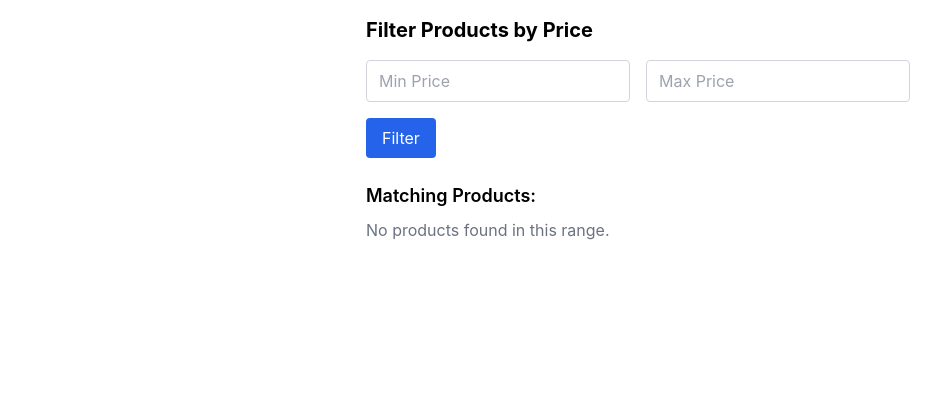
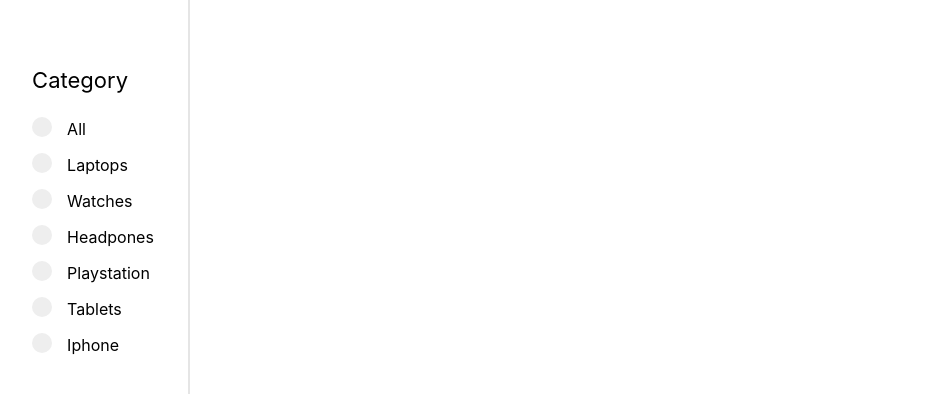
Before and after one commit to HasalKenula/Ecommerce_frontEnd, a React (Vite) app: page /gagets in a window 1280 px wide. Shown: the top 394 px of the page, without its empty margins (2-943 px from the left). Built offline with nearby package versions, Linux system fonts and the light colour scheme; sample sign-in values are in the browser's storage.

Commit message:
added categories to productFilter page

```diff
--- /dev/null
+++ b/src/components/Input.tsx
@@ -0,0 +1,19 @@
+type InputProps = {
+    handleChange: (event: React.ChangeEvent<HTMLInputElement>) => void;
+    value: string | number;
+    title: string;
+    name: string;
+    color?: string; // Optional because not all inputs might need a color
+  };
+
+const Input = ({ handleChange, value, title, name, color }:InputProps) => {
+    return (
+      <label className="sidebar-label-container">
+        <input onChange={handleChange} type="radio" value={value} name={name} />
+        <span className="checkmark" style={{ backgroundColor: color }}></span>
+        {title}
+      </label>
+    );
+  };
+
+  export default Input;
--- a/src/pages/ProductFilter.tsx
+++ b/src/pages/ProductFilter.tsx
@@ -1,82 +1,31 @@
-import React, { useState } from 'react';
+import  { useState} from "react";
 
-interface Product {
-  id: number;
-  name: string;
-  price: number;
+
+import Sidebar from "./sidebar/Sidebar";
+
+import "./Sidebar/Sidebar.css";
+
+
+
+function ProductFilter() {
+
+
+
+
+  const [selectedCategory, setSelectedCategory] = useState(null);
+
+
+  // ----------- Radio Filtering -----------
+  const handleChange = (event:any) => {
+    setSelectedCategory(event.target.value);
+  };
+
+
+  return (
+    <div className="content">
+      <Sidebar handleChange={handleChange} />
+    </div>
+  );
 }
 
-const ProductFilter: React.FC = () => {
-  const [minPrice, setMinPrice] = useState<string>('');
-  const [maxPrice, setMaxPrice] = useState<string>('');
-  const [filteredProducts, setFilteredProducts] = useState<Product[]>([]);
-
-  const products: Product[] = [
-    { id: 1, name: 'Smart TV', price: 1500 },
-    { id: 2, name: 'Laptop', price: 1000 },
-    { id: 3, name: 'Smart Watch', price: 300 },
-    { id: 4, name: 'Gaming Laptop', price: 1800 },
-    { id: 5, name: '4K TV', price: 2200 },
-  ];
-
-  const handleFilter = () => {
-    const min = parseFloat(minPrice);
-    const max = parseFloat(maxPrice);
-
-    if (!isNaN(min) && !isNaN(max)) {
-      const results = products.filter(
-        (product) => product.price >= min && product.price <= max
-      );
-      setFilteredProducts(results);
-    } else {
-      alert('Please enter valid numbers for both min and max price.');
-    }
-  };
-
-  return (
-    <div className="max-w-xl mx-auto p-4">
-      <h2 className="text-xl font-bold mb-4">Filter Products by Price</h2>
-
-      <div className="flex gap-4 mb-4">
-        <input
-          type="number"
-          placeholder="Min Price"
-          value={minPrice}
-          onChange={(e) => setMinPrice(e.target.value)}
-          className="border border-gray-300 rounded px-3 py-2 w-1/2"
-        />
-        <input
-          type="number"
-          placeholder="Max Price"
-          value={maxPrice}
-          onChange={(e) => setMaxPrice(e.target.value)}
-          className="border border-gray-300 rounded px-3 py-2 w-1/2"
-        />
-      </div>
-
-      <button
-        onClick={handleFilter}
-        className="bg-blue-600 text-white px-4 py-2 rounded hover:bg-blue-700"
-      >
-        Filter
-      </button>
-
-      <div className="mt-6">
-        <h3 className="text-lg font-semibold mb-2">Matching Products:</h3>
-        {filteredProducts.length > 0 ? (
-          <ul className="space-y-2">
-            {filteredProducts.map((product) => (
-              <li key={product.id} className="border p-3 rounded shadow-sm">
-                {product.name} - ${product.price}
-              </li>
-            ))}
-          </ul>
-        ) : (
-          <p className="text-gray-500">No products found in this range.</p>
-        )}
-      </div>
-    </div>
-  );
-};
-
 export default ProductFilter;
--- /dev/null
+++ b/src/pages/sidebar/Sidebar.css
@@ -0,0 +1,38 @@
+.sidebar {
+    width: 15%;
+    position: fixed;
+    height: 100%;
+    border-right: 2px solid #e5e5e5;
+    z-index: 3;
+    display: flex;
+    flex-direction: column;
+    align-items: center;
+  }
+
+  .logo-container {
+    margin-bottom: 4rem;
+  }
+
+  .logo-container h1 {
+    margin-top: 1.3rem;
+  }
+
+
+
+  @media (max-width: 768px) {
+    .sidebar {
+      display: none; /* Completely hide the sidebar on mobile */
+      width: 0%;
+    }
+
+    /* Optional: Ensure the content uses the full width of the screen when sidebar is hidden */
+    .content {
+      margin-left: 0; /* Adjust content margin to take full width */
+    }
+  }
+
+  @media (min-width: 768px) and (max-width: 1024px) {
+    .sidebar {
+      width: 20%;
+    }
+  }
--- /dev/null
+++ b/src/pages/sidebar/Sidebar.tsx
@@ -0,0 +1,23 @@
+import Category from "./categories/Categories";
+
+import "./Sidebar.css";
+
+type Props = {
+    handleChange: (event: React.ChangeEvent<HTMLInputElement>) => void;
+  };
+
+const Sidebar = ({ handleChange }:Props) => {
+  return (
+    <>
+      <div className="sidebar">
+        <div className="logo-container">
+          {/* <h1>--</h1> */}
+        </div>
+        <Category handleChange={handleChange} />
+
+      </div>
+    </>
+  );
+};
+
+export default Sidebar;
--- /dev/null
+++ b/src/pages/sidebar/categories/Categories.css
@@ -0,0 +1,73 @@
+.sidebar-title {
+    font-size: 22px;
+    font-weight: normal;
+    margin-bottom: 20px;
+  }
+
+  .sidebar-items {
+    margin-top: 20px;
+  }
+
+  .sidebar-label-container {
+    display: block;
+    position: relative;
+    padding-left: 35px;
+    margin-bottom: 12px;
+    cursor: pointer;
+    -webkit-user-select: none;
+    -moz-user-select: none;
+    -ms-user-select: none;
+    user-select: none;
+  }
+
+  .sidebar-label-container input {
+    position: absolute;
+    opacity: 0;
+    cursor: pointer;
+  }
+
+  .checkmark {
+    position: absolute;
+    top: 0;
+    left: 0;
+    height: 20px;
+    width: 20px;
+    background-color: #eee;
+    border-radius: 50%;
+  }
+
+  .all {
+    background: linear-gradient(blue, crimson);
+  }
+
+  .sidebar-label-container:hover input ~ .checkmark {
+    background-color: #ccc;
+  }
+
+  .sidebar-label-container input:checked ~ .checkmark {
+    background-color: #2196f3;
+  }
+
+  .checkmark:after {
+    content: "";
+    position: absolute;
+    display: none;
+  }
+
+  .sidebar-label-container input:checked ~ .checkmark:after {
+    display: block;
+  }
+
+  .sidebar-label-container .checkmark:after {
+    top: 6.4px;
+    left: 6.4px;
+    width: 7px;
+    height: 7px;
+    border-radius: 50%;
+    background: white;
+  }
+
+  .line {
+    margin-top: 3rem;
+    border-color: #f7f7f7;
+  }
--- /dev/null
+++ b/src/pages/sidebar/categories/Categories.tsx
@@ -0,0 +1,68 @@
+import "./Categories.css";
+import Input from "../../../components/Input";
+
+type props={
+    handleChange: (event: React.ChangeEvent<HTMLInputElement>) => void;
+
+}
+
+function Category({ handleChange }:props) {
+  return (
+    <div>
+      <h2 className="sidebar-title">Category</h2>
+
+      <div>
+        <label className="sidebar-label-container">
+          <input onChange={handleChange} type="radio" value="" name="test" />
+          <span className="checkmark"></span>All
+        </label>
+        <Input
+          handleChange={handleChange}
+          value="laptops"
+          title="Laptops"
+          name="test"
+
+        />
+        <Input
+          handleChange={handleChange}
+          value="watches"
+          title="Watches"
+          name="test"
+
+        />
+        <Input
+          handleChange={handleChange}
+          value="headpones"
+          title="Headpones"
+          name="test"
+
+        />
+        <Input
+          handleChange={handleChange}
+          value="playstation"
+          title="Playstation"
+          name="test"
+
+        />
+
+        <Input
+          handleChange={handleChange}
+          value="tablets"
+          title="Tablets"
+          name="test"
+
+        />
+
+        <Input
+          handleChange={handleChange}
+          value="iphone"
+          title="Iphone"
+          name="test"
+
+        />
+      </div>
+    </div>
+  );
+}
+
+export default Category;
```
Also changed, not shown: 1 other file (tests, documents, lock files or other folders).
